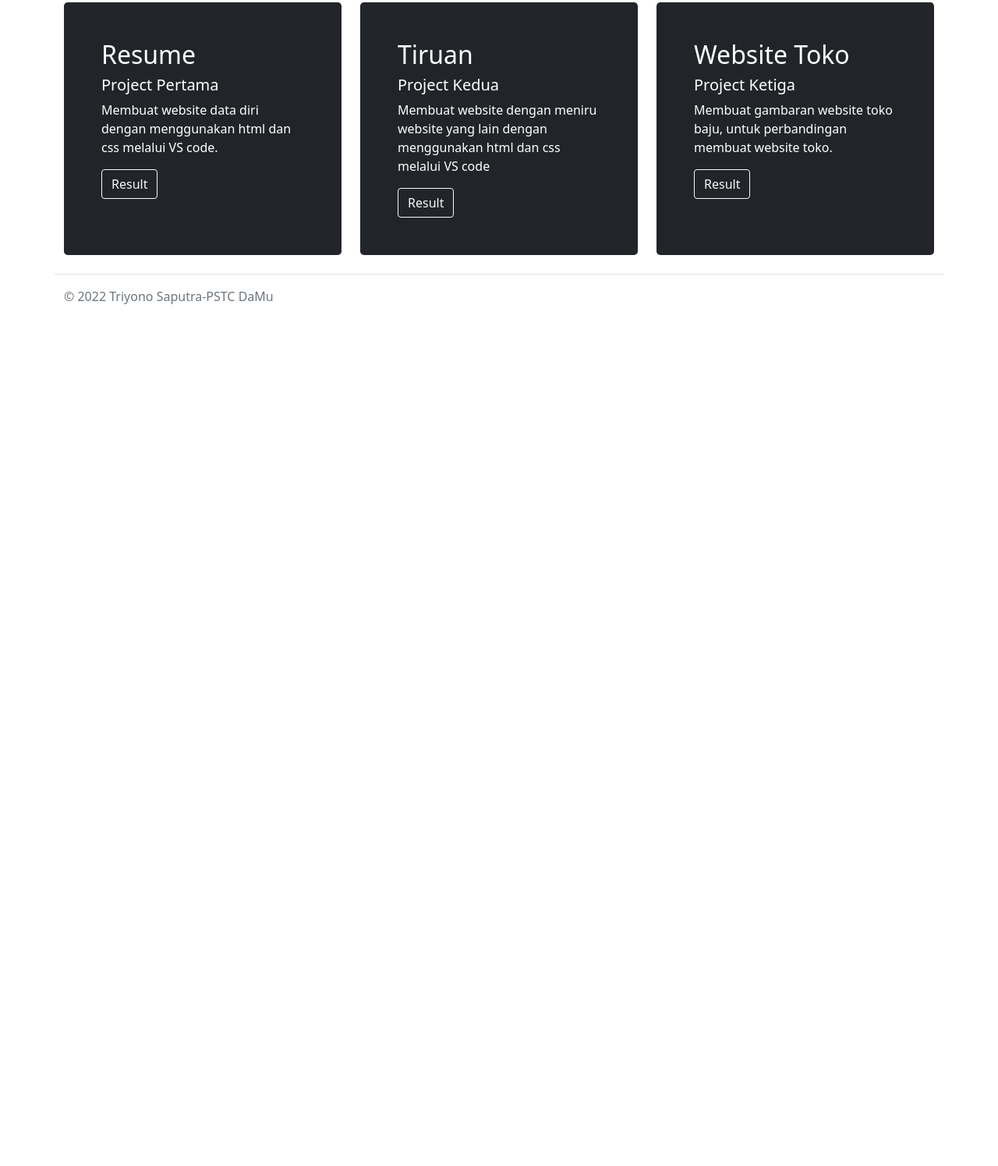
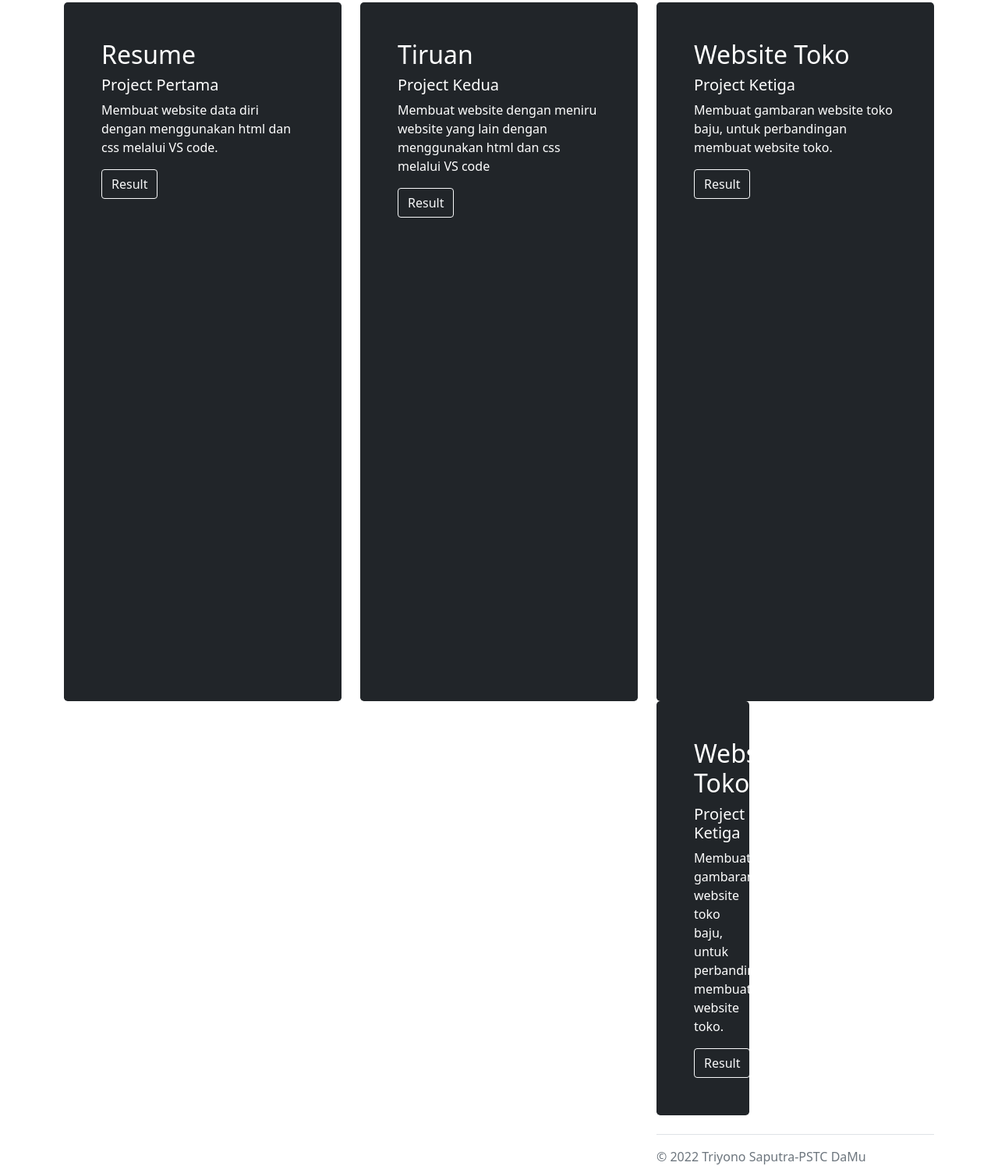
Before and after one commit to triyonosaputra/triyonosaputra.github.io, a plain HTML site: page index.html in a window 1280 px wide. Shown: the part 468-1963 px from the top of the page at 78% size. Before the commit the page ends 884 px from the top, so only its background shows below. Drawn offline with nearby package versions, Linux system fonts and the light colour scheme.

Commit message:
Update index.html

```diff
--- a/index.html
+++ b/index.html
@@ -86,6 +86,13 @@
           <p>Membuat gambaran website toko baju, untuk perbandingan membuat website toko.</p>
           <a href="https://triyonosaputra.github.io/tokohomepage" class="btn btn-outline-light">Result</a>
         </div>
+        <div class="col-md-4">
+        <div class="h-100 p-5 text-white bg-dark rounded-3">
+          <h2>Website Toko</h2>
+          <h5>Project Ketiga</h5>
+          <p>Membuat gambaran website toko baju, untuk perbandingan membuat website toko.</p>
+          <a href="https://triyonosaputra.github.io/rumah-kelinci-buluh" class="btn btn-outline-light">Result</a>
+        </div>
     </div>
 
     <footer class="pt-3 mt-4 text-muted border-top">
```
